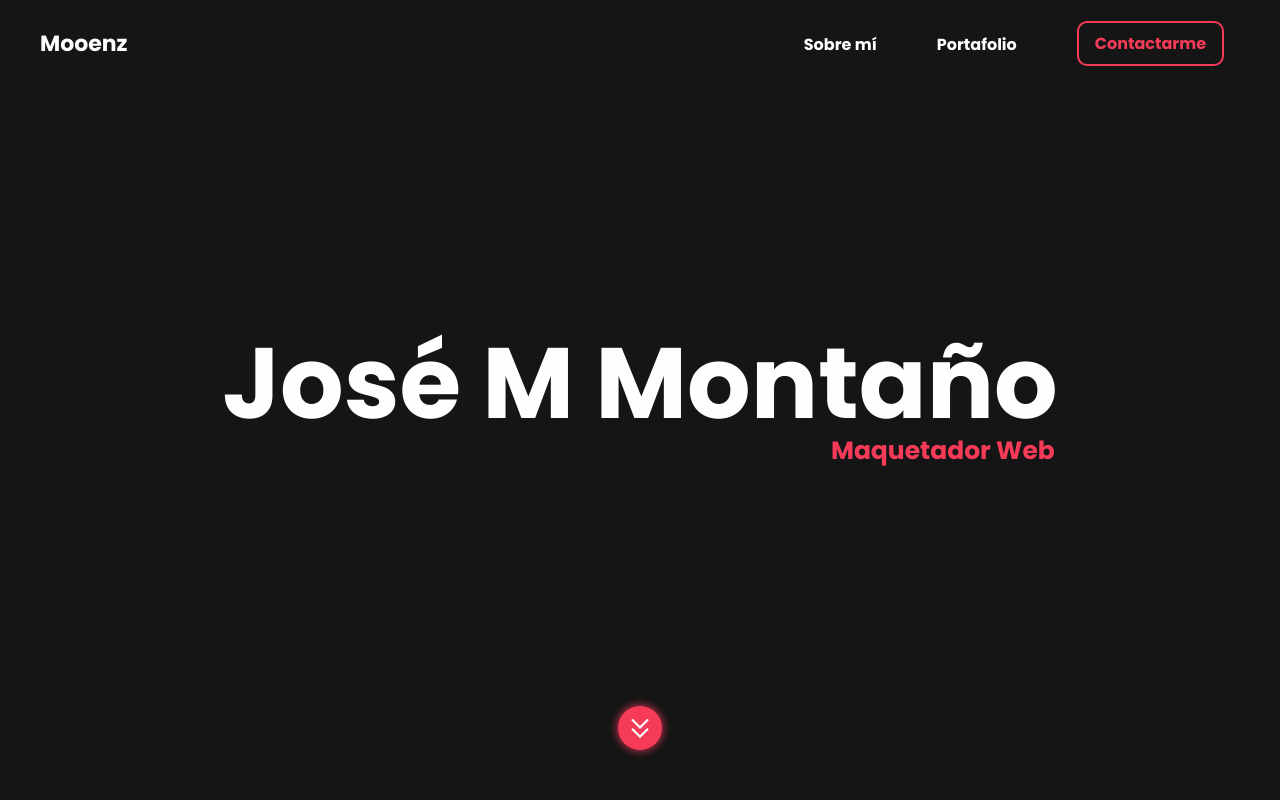
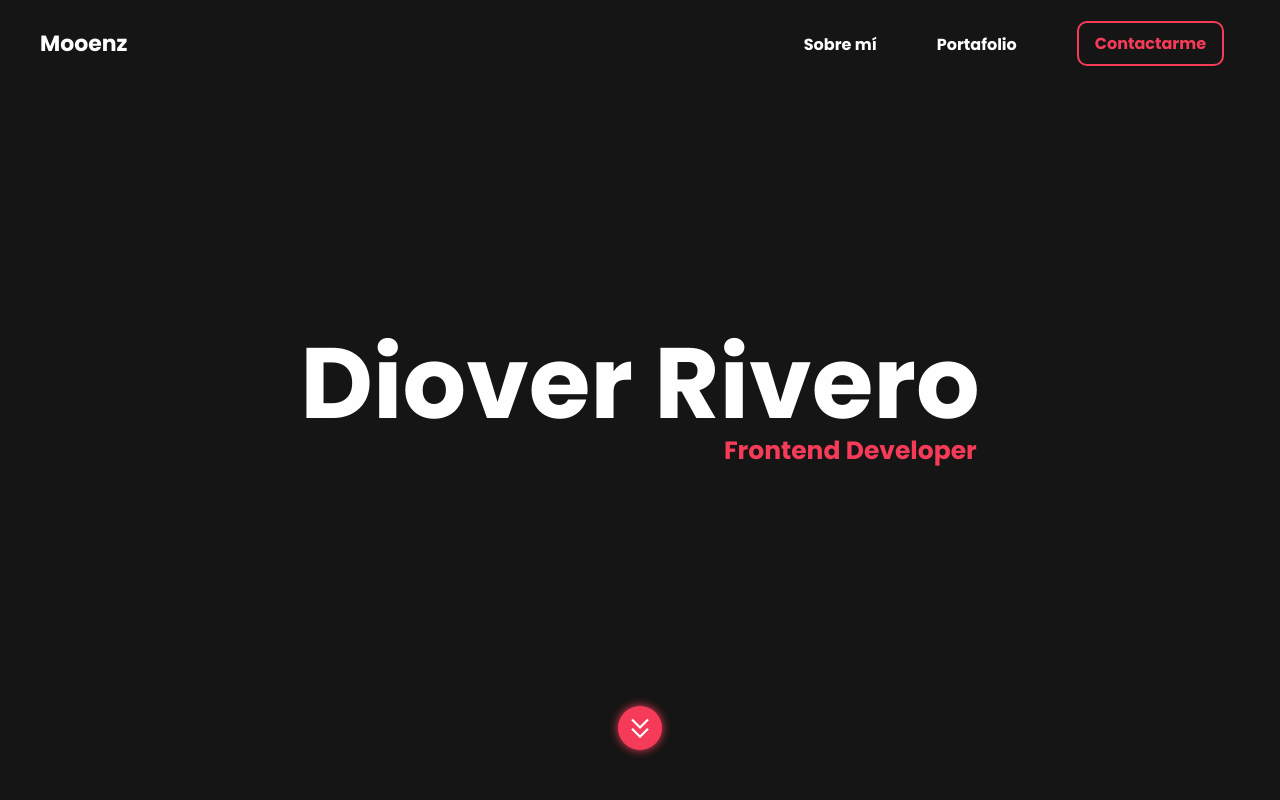
Before and after one commit to dioverdm/portfolio, a Next.js app: page / in a window 1280 px wide. Shown: the top 800 px of the page. Built offline with nearby package versions, Linux system fonts and the light colour scheme.

Commit message:
Update index.jsx

```diff
--- a/components/Header/index.jsx
+++ b/components/Header/index.jsx
@@ -24,10 +24,10 @@ const header = () => {
   return (
     <Header className="space-lateral" ref={ ref }>
       <div>
-        <Title title='Hola me llamo Jose Manuel Montaño Saenz y soy Maquetador Web'>José M Montaño</Title>
-        <H2>Maquetador Web</H2>
+        <Title title='Hello, my name is Diover Rivero and I am a frontend and backend developer.'>Diover Rivero</Title>
+        <H2>Frontend Developer</H2>
       </div>
-      <Arrow href="#about" title="¿Quieres contratarme?, te invito a conocerme">
+      <Arrow href="#about" title="Do you want to hire me? I invite you to meet me">
         <Container />
       </Arrow>
     </Header>
```
